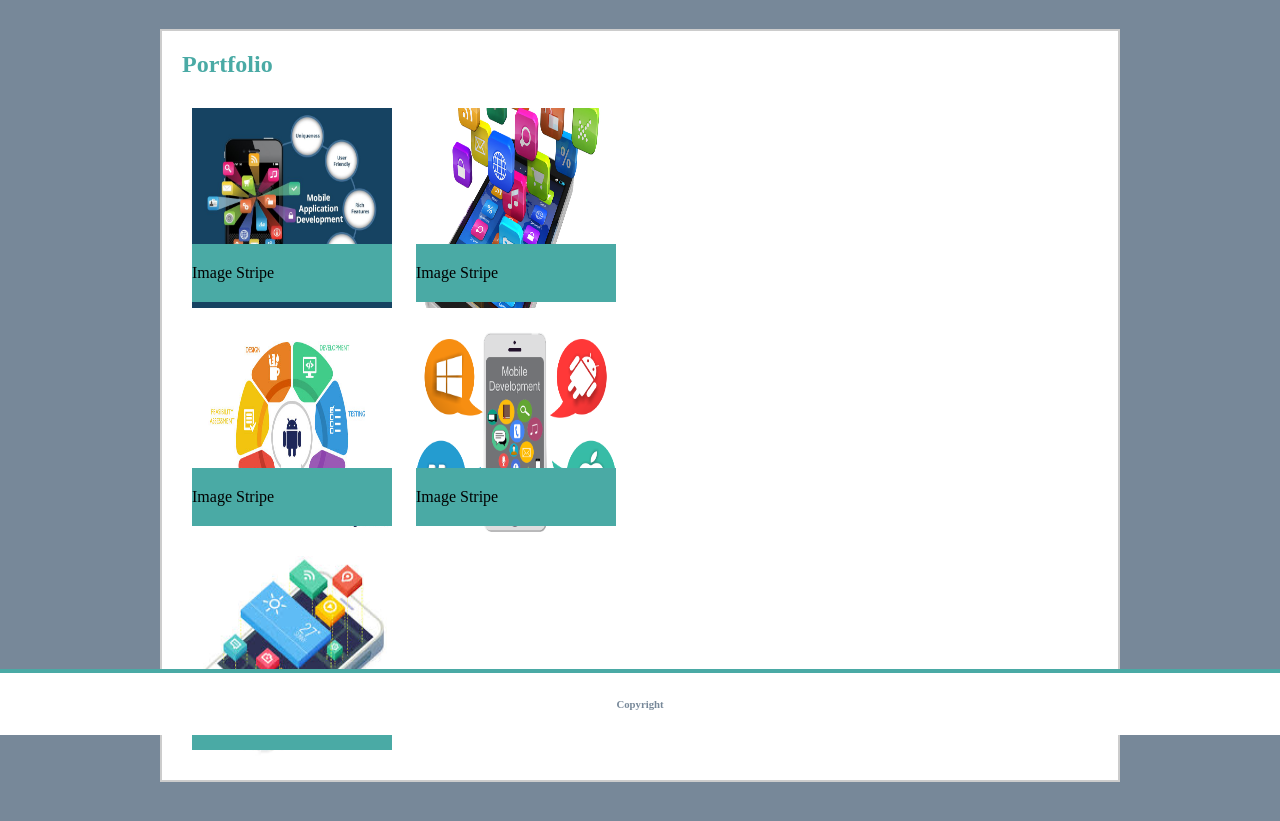
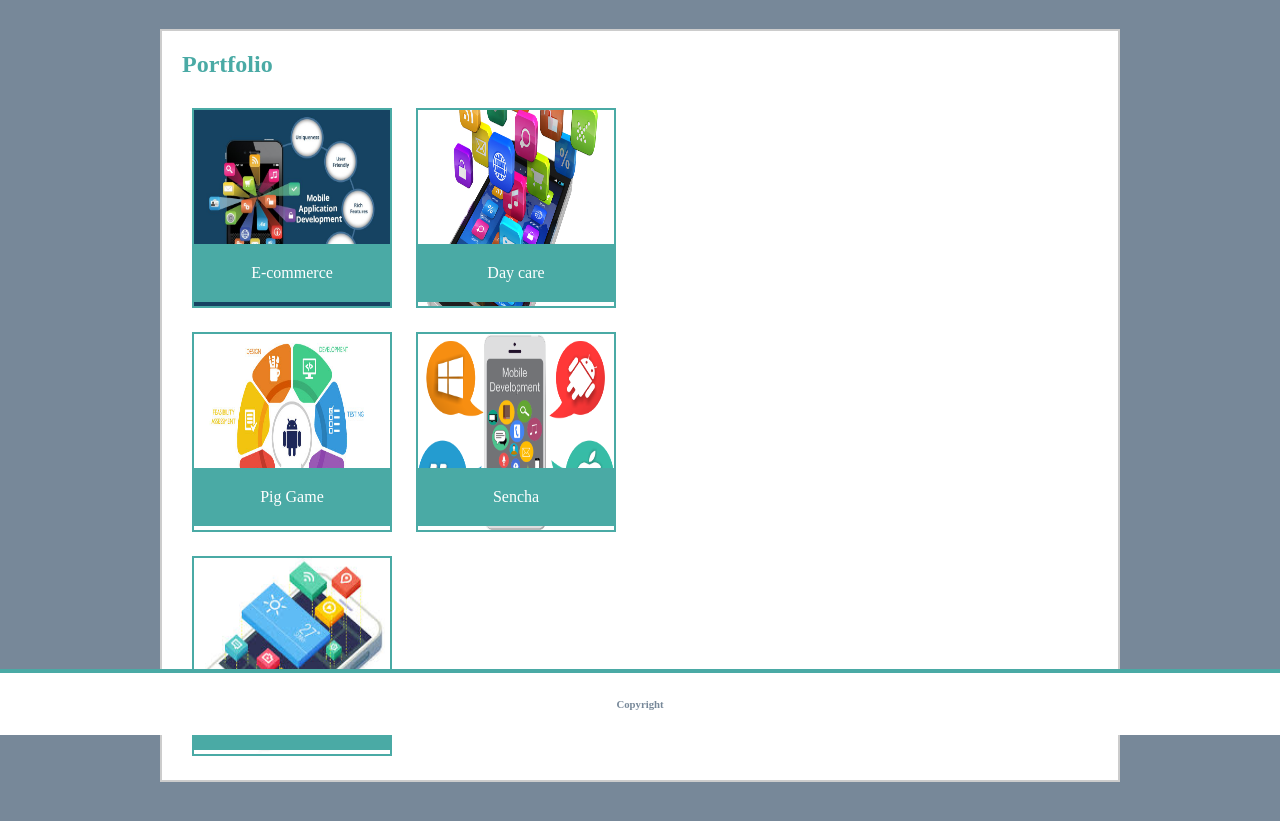
Before and after one commit to Aizadik/Basic-Portfolio, a plain HTML site: page portfolio.html in a window 1280 px wide. Shown: the part 65-886 px from the top of the page. Drawn offline with Linux system fonts and the light colour scheme.

Commit message:
applyed border and aligned text

```diff
--- a/assets/css/style.css
+++ b/assets/css/style.css
@@ -163,7 +163,9 @@ form input[type='submit'] {
     margin-bottom: 80px;
 }
 
-div img {}
+div img {
+    border: 2px solid #4aaaa5;
+}
 
 .stripe {
     background-color: #4aaaa5;
@@ -174,6 +176,8 @@ div img {}
     width: 100%;
     padding-top: 20px;
     padding-bottom: 20px;
+    text-align: center;
+    color: white;
 }
 
 .image-wrapper {
--- a/portfolio.html
+++ b/portfolio.html
@@ -26,28 +26,28 @@
         <div>
             <div class="image-wrapper">
                 <img id="mob-1" src="assets/images/mob-app-1.jpg" alt="Aizadik" width="200" height="200">
-                <div class="stripe">Image Stripe</div>
+                <div class="stripe">E-commerce</div>
             </div>
 
             <div class="image-wrapper">
                 <img id="mob-2" src="assets/images/mob-app-2.png" alt="Aizadik" width="200" height="200">
-                <div class="stripe">Image Stripe</div>
+                <div class="stripe">Day care</div>
             </div>
         </div>
         <div>
             <div class="image-wrapper">
                 <img id="mob-1" src="assets/images/mob-app-3.jpg" alt="Aizadik" width="200" height="200">
-                <div class="stripe">Image Stripe</div>
+                <div class="stripe">Pig Game</div>
             </div>
             <div class="image-wrapper">
                 <img id="mob-1" src="assets/images/mob-app-4.png" alt="Aizadik" width="200" height="200">
-                <div class="stripe">Image Stripe</div>
+                <div class="stripe">Sencha</div>
             </div>
         </div>
         <div>
             <div class="image-wrapper">
                 <img id="mob-1" src="assets/images/mob-app-5.jpeg" alt="Aizadik" width="200" height="200">
-                <div class="stripe">Image Stripe</div>
+                <div class="stripe">Kiroro Game</div>
             </div>
         </div>
     </section>
```
